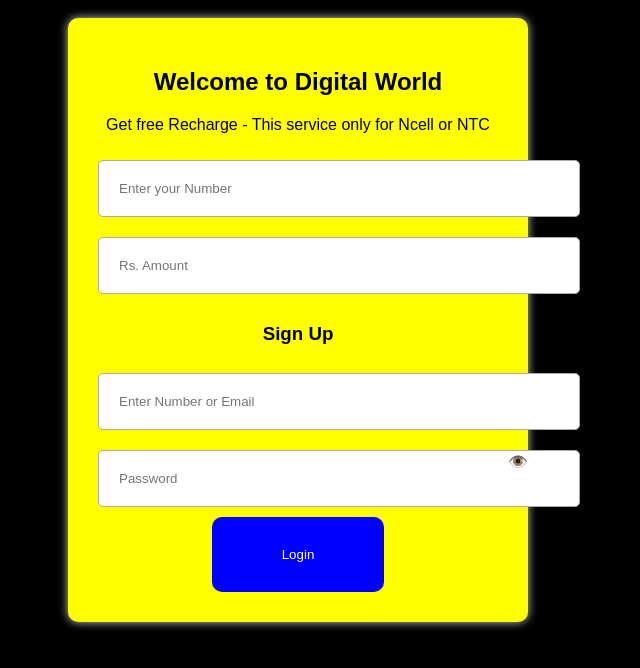
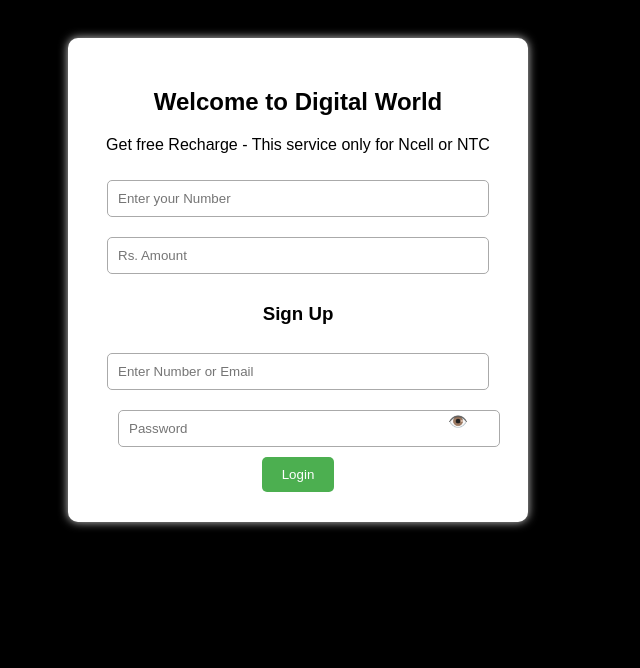
Before and after one commit to sabalshah0/Ncell-, a plain HTML site: page index.html in a window 1280 px wide. Shown: the whole page, without its empty margins (342-982 px from the left). Drawn offline with Linux system fonts and the light colour scheme.

Commit message:
Add files via upload
Ncell or NTC service

```diff
--- a/index.html
+++ b/index.html
@@ -8,10 +8,10 @@
       background: black;
       font-family: Arial, sans-serif;
       text-align: center;
-      padding: 10px;
+      padding: 30px;
     }
     .container {
-      background: yellow;
+      background: white;
       padding: 30px;
       border-radius: 10px;
       box-shadow: 0 0 10px #ccc;
@@ -19,23 +19,23 @@
       margin: auto;
     }
     input {
-      width: 110%;
-      padding: 20px;
+      width: 90%;
+      padding: 10px;
       margin: 10px 0;
       border: 1px solid #aaa;
       border-radius: 5px;
     }
     button {
-      padding: 30px 70px;
-      background: blue;
+      padding: 10px 20px;
+      background: #4CAF50;
       color: white;
       border: none;
-      border-radius: 10px;
+      border-radius: 5px;
       cursor: pointer;
     }
     .password-container {
       position: relative;
-      width: 110%;
+      width: 90%;
       margin: auto;
     }
     .password-container input {
```
